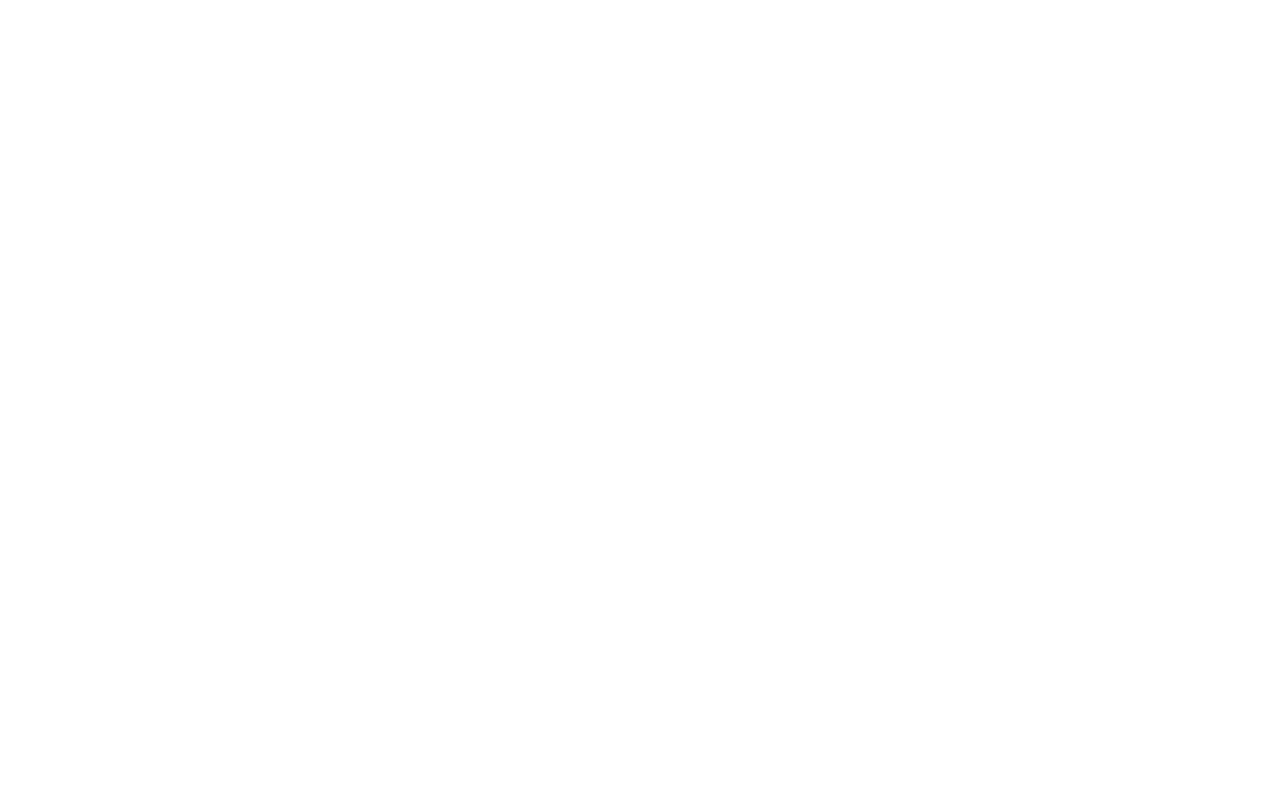
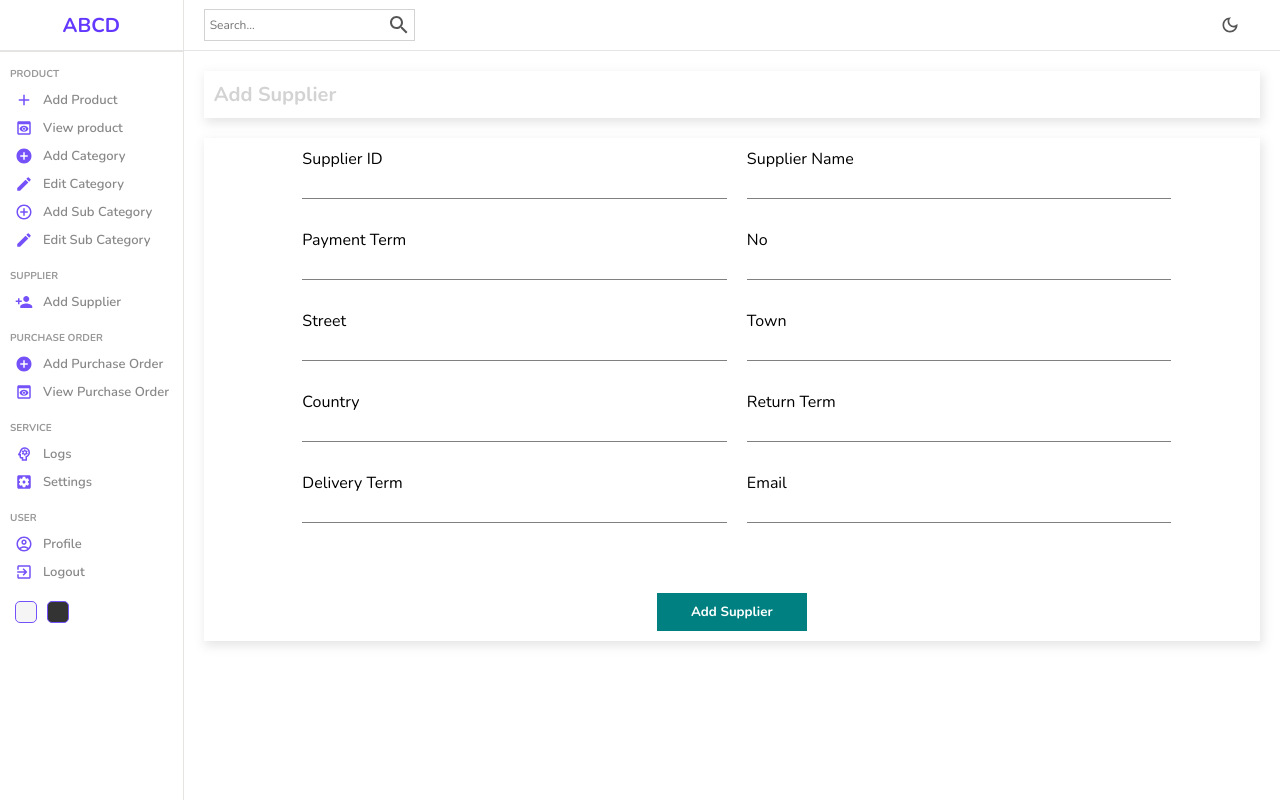
Before and after one commit to BhanukaC/ERP-System, a React (Create React App) app in the folder frontend/: page /purchase/addsupplier in a window 1280 px wide. Before the commit this address had no page. Built offline with nearby package versions, Linux system fonts and the light colour scheme.

Commit message:
purchhase_module6

```diff
--- a/frontend/src/App.js
+++ b/frontend/src/App.js
@@ -9,6 +9,7 @@ import AddCategory from "./pages/purchase/add_category/add_category";
 import AddSubCategory from "./pages/purchase/add_sub_category/add_sub_category";
 import Viewproduct from "./pages/purchase/view_product/view_product";
 import EditCategory from "./pages/purchase/edit_category/edit_category";
+import Addsupplier from "./pages/purchase/add_supplier/add_supplier";
 import EditsubCategory from "./pages/purchase/edit_sub_category/edit_sub_category";
 import ViewAllEmployees from "./pages/hr/employeee/viewAll/viewAll";
 import { BrowserRouter, Routes, Route } from "react-router-dom";
@@ -36,9 +37,8 @@ function App() {
                 <Route path="viewproduct" element={<Viewproduct />} />
                 <Route path="editcat" element={<EditCategory />} />
                 <Route path="editsubcat" element={<EditsubCategory />} />
-
-              </Route>
-
+                </Route>
+                <Route path="addsupplier" element={<Addsupplier />} />
             </Route>
 
             <Route path="hr">
--- a/frontend/src/components/purchase_sidebar/purchase_sidebar.jsx
+++ b/frontend/src/components/purchase_sidebar/purchase_sidebar.jsx
@@ -70,7 +70,7 @@ const Sidebar = () => {
           </Link>
 
           <p className="title">SUPPLIER</p>
-          <Link to="/purchase/add_supplier" style={{ textDecoration: "none" }}>
+          <Link to="/purchase/addsupplier" style={{ textDecoration: "none" }}>
           <li>
             <PersonAddIcon className="icon" />
             <span>Add Supplier</span>
--- a/frontend/src/pages/purchase/add_category/add_category.jsx
+++ b/frontend/src/pages/purchase/add_category/add_category.jsx
@@ -15,6 +15,8 @@ const AddCategory = () => {
       .post(
         "http://localhost:5000/purchase/category/add",
         {
+          catID: catID,
+          categoryName:catName,
 
         },
         {
@@ -23,7 +25,7 @@ const AddCategory = () => {
         }
       )
       .then((res) => {
-        alert(res);
+        alert("Category added Successfully");
         console.log(res);
       });
   };
@@ -62,7 +64,7 @@ const AddCategory = () => {
               </div>
 
               <div className="break"></div>
-              <button onClick={submitForm}>Add Product</button>
+              <button onClick={submitForm}>Add Category</button>
             </form>
           </div>
         </div>
--- a/frontend/src/pages/purchase/add_sub_category/add_sub_category.jsx
+++ b/frontend/src/pages/purchase/add_sub_category/add_sub_category.jsx
@@ -15,9 +15,12 @@ const AddSubCategory = () => {
     e.preventDefault();
     axios
       .post(
-        "http://localhost:5000/hr/employee/add",
+        "http://localhost:5000/purchase/subCategory/add",
         {
-
+          SCID:subcatID ,
+          catID:catId,
+          subCategoryName : subcatName,
+          discount : discount,
         },
         {
           withCredentials: true,
@@ -25,7 +28,7 @@ const AddSubCategory = () => {
         }
       )
       .then((res) => {
-        alert(res);
+        alert("sub category added successfully");
         console.log(res);
       });
   };
--- a/frontend/src/pages/purchase/add_supplier/add_supplier.jsx
+++ b/frontend/src/pages/purchase/add_supplier/add_supplier.jsx
@@ -0,0 +1,182 @@
+import "./add_supplier.scss";
+import { useState } from "react";
+import Navbar from "../../../components/navbar/Navbar";
+import Sidebar from "../../../components/purchase_sidebar/purchase_sidebar";
+import axios from "axios";
+
+const Addsupplier = () => {
+  const [sid, setsid] = useState("");
+  const [sname, setsname] = useState("");
+  const [payterm, setpayterm] = useState("");
+  const [no, setno] = useState("");
+  const [street, setstreet] = useState("");
+  const [town, settown] = useState("");
+  const [country, setcountry] = useState("");
+  const [retterm, setretterm] = useState("");
+  const [delterm, setdelterm] = useState("");
+  const [email, setemail] = useState("");
+
+
+
+  const submitForm = (e) => {
+    e.preventDefault();
+    axios
+      .post(
+        "http://localhost:5000/purchase/supplier/add",
+        {
+          SID : sid,
+          sName: sname,
+          paymentTerm : payterm,
+          no : no,
+          street : street,
+          town : town,
+          country : country,
+          returnTerm : retterm,
+          deliveryTerm : delterm,
+          email : email,
+
+
+        },
+        {
+          withCredentials: true,
+          credentials: "include",
+        }
+      )
+      .then((res) => {
+        alert("Supplier added Successfully");
+        console.log(res);
+      });
+  };
+
+  return (
+    <div className="new">
+      <Sidebar/>
+      <div className="newContainer">
+        <Navbar />
+        <div className="top">
+          <h1>Add Supplier</h1>
+        </div>
+        <div className="bottom">
+          <div className="right">
+            <form>
+
+              <div className="formInput">
+                <label>Supplier ID</label>
+                <input
+                  type="text"
+                  value={sid}
+                  onChange={(e) => {
+                    setsid(e.target.value);
+                  }}
+                />
+              </div>
+              <div className="formInput">
+                <label>Supplier Name</label>
+                <input
+                  type="text"
+                  value={sname}
+                  onChange={(e) => {
+                    setsname(e.target.value);
+                  }}
+                />
+              </div>
+
+              <div className="formInput">
+                <label>Payment Term</label>
+                <input
+                  type="text"
+                  value={payterm}
+                  onChange={(e) => {
+                    setpayterm(e.target.value);
+                  }}
+                />
+              </div>
+
+              <div className="formInput">
+                <label>No</label>
+                <input
+                  type="text"
+                  value={no}
+                  onChange={(e) => {
+                    setno(e.target.value);
+                  }}
+                />
+              </div>
+
+              <div className="formInput">
+                <label>Street</label>
+                <input
+                  type="text"
+                  value={street}
+                  onChange={(e) => {
+                    setstreet(e.target.value);
+                  }}
+                />
+              </div>
+
+              <div className="formInput">
+                <label>Town</label>
+                <input
+                  type="text"
+                  value={town}
+                  onChange={(e) => {
+                    settown(e.target.value);
+                  }}
+                />
+              </div>
+
+              <div className="formInput">
+                <label>Country</label>
+                <input
+                  type="text"
+                  value={country}
+                  onChange={(e) => {
+                    setcountry(e.target.value);
+                  }}
+                />
+              </div>
+
+              <div className="formInput">
+                <label>Return Term</label>
+                <input
+                  type="text"
+                  value={retterm}
+                  onChange={(e) => {
+                    setretterm(e.target.value);
+                  }}
+                />
+              </div>
+
+              <div className="formInput">
+                <label>Delivery Term</label>
+                <input
+                  type="text"
+                  value={delterm}
+                  onChange={(e) => {
+                    setdelterm(e.target.value);
+                  }}
+                />
+              </div>
+
+              <div className="formInput">
+                <label>Email</label>
+                <input
+                  type="text"
+                  value={email}
+                  onChange={(e) => {
+                    setemail(e.target.value);
+                  }}
+                />
+              </div>
+
+              <div className="break"></div>
+              <button onClick={submitForm}>Add Supplier</button>
+            </form>
+          </div>
+        </div>
+      </div>
+    </div>
+  );
+};
+
+export default Addsupplier;
--- a/frontend/src/pages/purchase/add_supplier/add_supplier.scss
+++ b/frontend/src/pages/purchase/add_supplier/add_supplier.scss
@@ -0,0 +1,72 @@
+.new {
+    width: 100%;
+    display: flex;
+
+    .newContainer {
+      flex: 6;
+
+      .top,
+      .bottom {
+        -webkit-box-shadow: 2px 4px 10px 1px rgba(0, 0, 0, 0.47);
+        box-shadow: 2px 4px 10px 1px rgba(201, 201, 201, 0.47);
+        padding: 10px;
+        margin: 20px;
+        display: flex;
+
+        h1 {
+          color: lightgray;
+          font-size: 20px;
+        }
+
+        .right {
+          flex: 2;
+
+          form {
+            display: flex;
+            flex-wrap: wrap;
+            gap: 30px;
+            justify-content: center;
+
+            .formInput {
+              width: 40%;
+
+              label {
+                display: flex;
+                align-items: center;
+                gap: 10px;
+
+                .icon {
+                  cursor: pointer;
+                }
+              }
+
+              input {
+                width: 100%;
+                padding: 5px;
+                border: none;
+                border-bottom: 1px solid gray;
+              }
+            }
+
+            .break {
+              flex-basis: 100%;
+              width: 0px;
+              height: 0px;
+              overflow: hidden;
+            }
+
+            button {
+              width: 150px;
+              padding: 10px;
+              border: none;
+              background-color: teal;
+              color: white;
+              font-weight: bold;
+              cursor: pointer;
+              margin-top: 10px;
+            }
+          }
+        }
+      }
+    }
+  }
```
